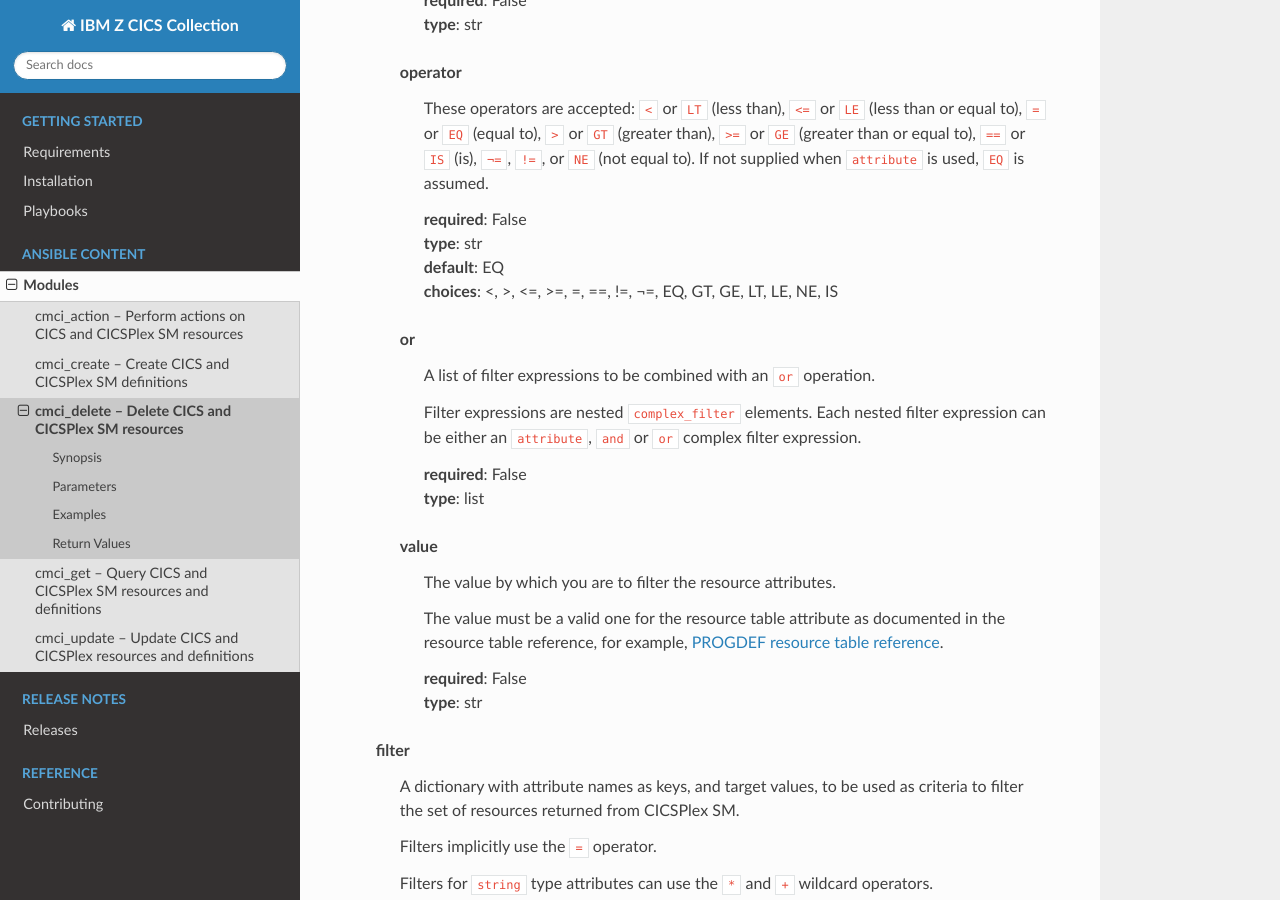
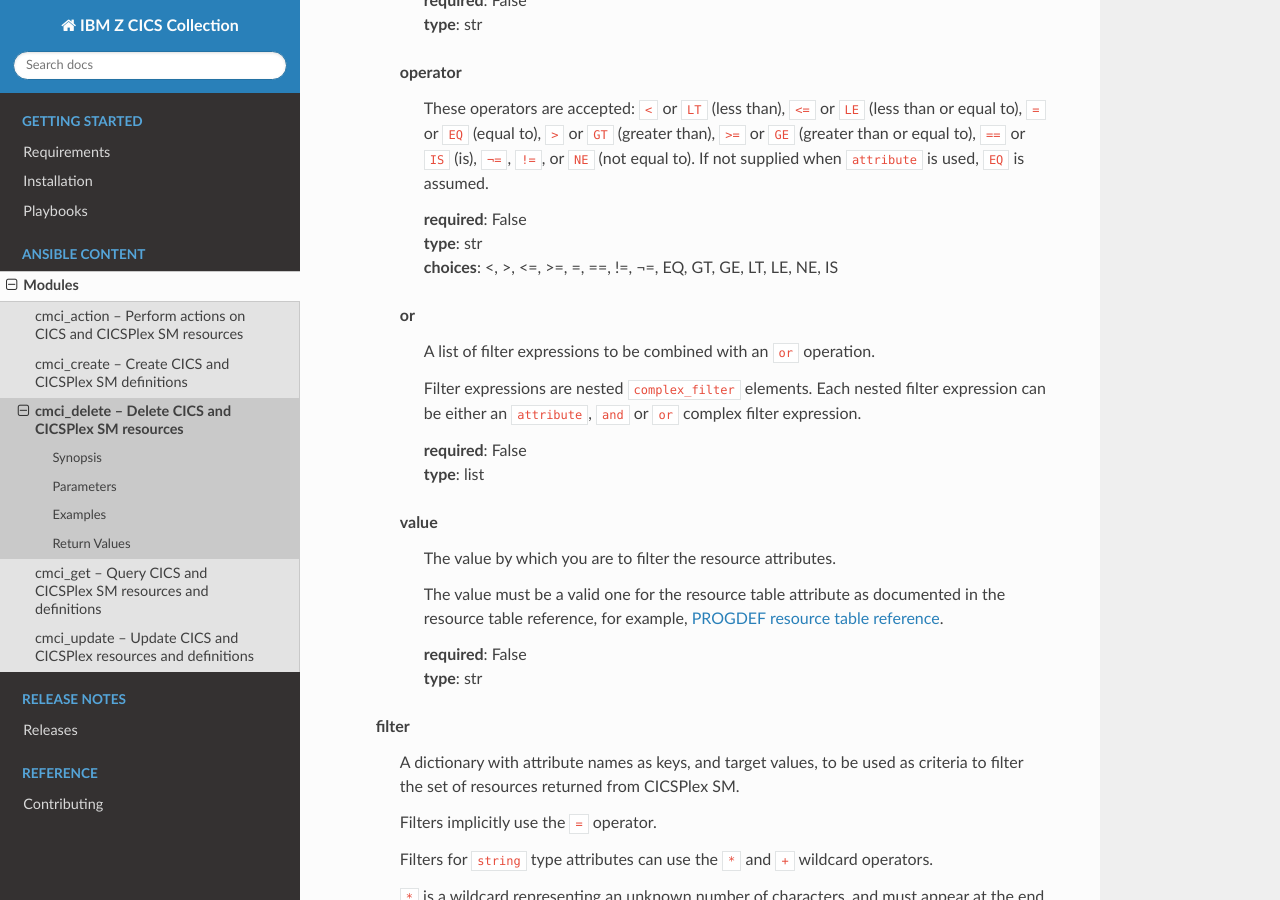
Before and after one commit to ansible-collections/ibm_zos_cics, a Sphinx documentation site: the page built from docs/source/modules/cmci_delete.rst, in a window 1280 px wide and 900 px high, scrolled down 3466 px. Built offline with Sphinx 7.4.7 and the Read the Docs theme 2.0.0, drawn with Linux system fonts in a browser that asks for light colours.

```diff
--- a/docs/source/modules/cmci_action.rst
+++ b/docs/source/modules/cmci_action.rst
@@ -228,7 +228,6 @@ resources
 
       | **required**: False
       | **type**: str
-      | **default**: EQ
       | **choices**: <, >, <=, >=, =, ==, !=, ¬=, EQ, GT, GE, LT, LE, NE, IS
 
 
--- a/docs/source/modules/cmci_delete.rst
+++ b/docs/source/modules/cmci_delete.rst
@@ -188,7 +188,6 @@ resources
 
       | **required**: False
       | **type**: str
-      | **default**: EQ
       | **choices**: <, >, <=, >=, =, ==, !=, ¬=, EQ, GT, GE, LT, LE, NE, IS
 
 
--- a/docs/source/modules/cmci_get.rst
+++ b/docs/source/modules/cmci_get.rst
@@ -201,7 +201,6 @@ resources
 
       | **required**: False
       | **type**: str
-      | **default**: EQ
       | **choices**: <, >, <=, >=, =, ==, !=, ¬=, EQ, GT, GE, LT, LE, NE, IS
 
 
--- a/docs/source/modules/cmci_update.rst
+++ b/docs/source/modules/cmci_update.rst
@@ -197,7 +197,6 @@ resources
 
       | **required**: False
       | **type**: str
-      | **default**: EQ
       | **choices**: <, >, <=, >=, =, ==, !=, ¬=, EQ, GT, GE, LT, LE, NE, IS
 
 
```
Also changed, not shown: 1 other file.
